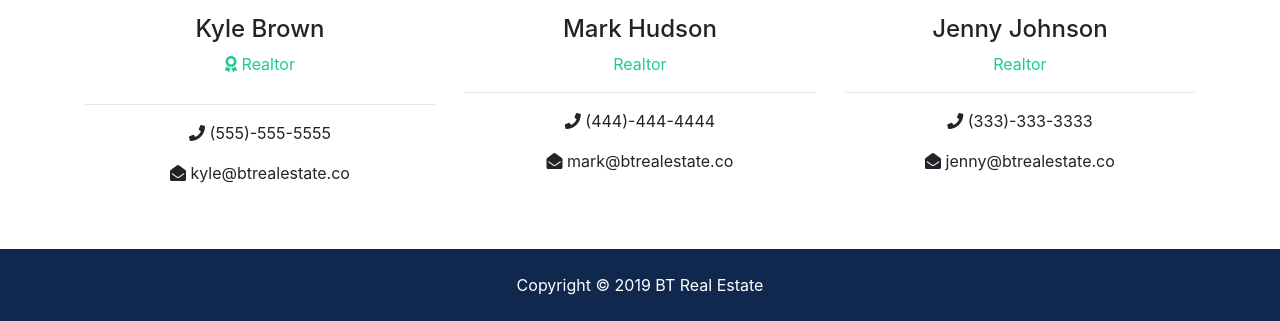
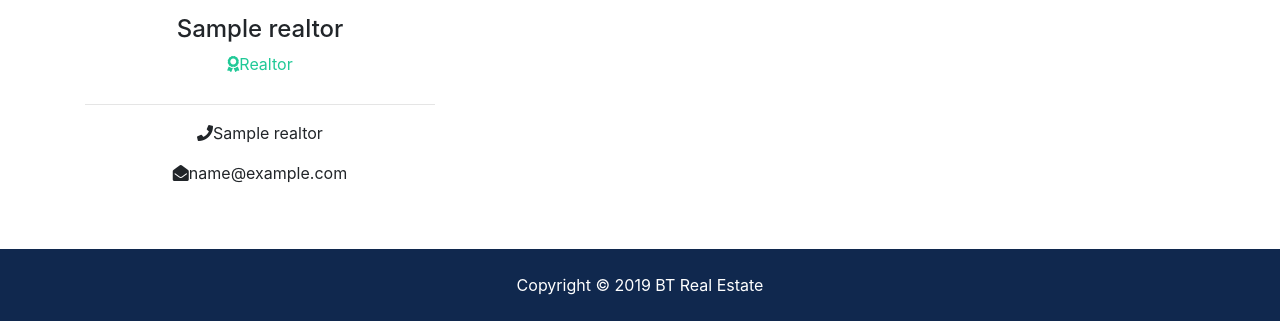
Before and after one commit to streetracer48/Cleo, a Django app: page /about in a window 1280 px wide. Shown: the part 1717-2038 px from the top of the page. Run offline with Django 3.2, Linux system fonts and the light colour scheme; tables that the repository leaves empty hold one stand-in row (values such as "Sample post"); grey boxes marked "Sample" are stand-in pictures; some libraries are stand-ins or nearby versions.

Commit message:
make about dynamic

```diff
--- a/pages/views.py
+++ b/pages/views.py
@@ -1,6 +1,7 @@
 from django.shortcuts import render
 from django.http import HttpResponse
 from listings.models import Listing
+from realtors.models import Realtor
 
 # Create your views here.
 
@@ -13,4 +14,13 @@ def index(request):
     return render(request, 'pages/index.html', context)
 
 def about(request):
-    return render(request, 'pages/about.html')
+    #GET all realtors
+
+       realtors = Realtor.objects.order_by('hire_date')
+    #GET mvp
+       realtor = Realtor.objects.all().filter(is_mvp=True)
+       context = {
+             'realtors': realtors,
+             'mvp_realtors':realtor
+                 }
+       return render(request, 'pages/about.html', context)
--- a/templates/pages/about.html
+++ b/templates/pages/about.html
@@ -39,16 +39,27 @@
             commodi id libero eveniet harum perferendis laborum molestias quia.</p>
         </div>
         <div class="col-md-4">
+
+
+           {% if mvp_realtors  %}
+
+
+           {% for realtor  in mvp_realtors  %}
            <div class="card">
-            <img class="card-img-top" src="assets/img/realtors/kyle.jpg" alt="Seller of the month">
+              <img class="card-img-top" src="{{ realtor.photo.url }}" alt="Seller of the month">
               <div class="card-body">
                 <h5 class="card-title">Seller Of The Month</h5>
-              <h6 class="text-secondary">Kyle Brown</h6>
-              <p class="card-text">Lorem ipsum dolor sit amet consectetur adipisicing elit. Omnis nesciunt amet, illo itaque similique repellat.
-                content.
-              </p>
+                <h6 class="text-secondary">{{realtor.name}}</h6>
+                <p class="card-text"> {{ realtor.description}} </p>
               </div>
             </div>
+
+           {% endfor %}
+
+
+           {% endif %}
+
+
         </div>
       </div>
     </div>
@@ -67,39 +78,31 @@
     <div class="container">
       <h2 class="text-center">Our Team</h2>
       <div class="row text-center">
+
+
+         {% if realtors  %}
+
+          {% for realtor  in realtors %}
           <div class="col-md-4">
-          <img src="assets/img/realtors/kyle.jpg" alt="" class="rounded-circle mb-3">
-          <h4>Kyle Brown</h4>
+              <img src="{{ realtor.photo.url }}" alt="" class="rounded-circle mb-3">
+              <h4>{{ realtor.name}}</h4>
               <p class="text-success">
-            <i class="fas fa-award text-success mb-3"></i> Realtor</p>
+                <i class="fas fa-award text-success mb-3"></i>Realtor</p>
               <hr>
               <p>
-            <i class="fas fa-phone"></i> (555)-555-5555</p>
+                <i class="fas fa-phone"></i>{{ realtor.name}}</p>
               <p>
-            <i class="fas fa-envelope-open"></i> kyle@btrealestate.co</p>
+                <i class="fas fa-envelope-open"></i>{{ realtor.email}}</p>
+            </div>
+          {% endfor %}
+
+           {% else %}
+           <div class="col-md-12">
+              <p>No Realtors Available</p>
             </div>
 
-        <div class="col-md-4">
-          <img src="assets/img/realtors/mark.jpg" alt="" class="rounded-circle mb-3">
-          <h4>Mark Hudson</h4>
-          <p class="text-success">Realtor</p>
-          <hr>
-          <p>
-            <i class="fas fa-phone"></i> (444)-444-4444</p>
-          <p>
-            <i class="fas fa-envelope-open"></i> mark@btrealestate.co</p>
-        </div>
+         {% endif %}
 
-        <div class="col-md-4">
-          <img src="assets/img/realtors/jenny.jpg" alt="" class="rounded-circle mb-3">
-          <h4>Jenny Johnson</h4>
-          <p class="text-success">Realtor</p>
-          <hr>
-          <p>
-            <i class="fas fa-phone"></i> (333)-333-3333</p>
-          <p>
-            <i class="fas fa-envelope-open"></i> jenny@btrealestate.co</p>
-        </div>
       </div>
     </div>
   </section>
```
Lines whose indentation alone changed are shown as unchanged.
